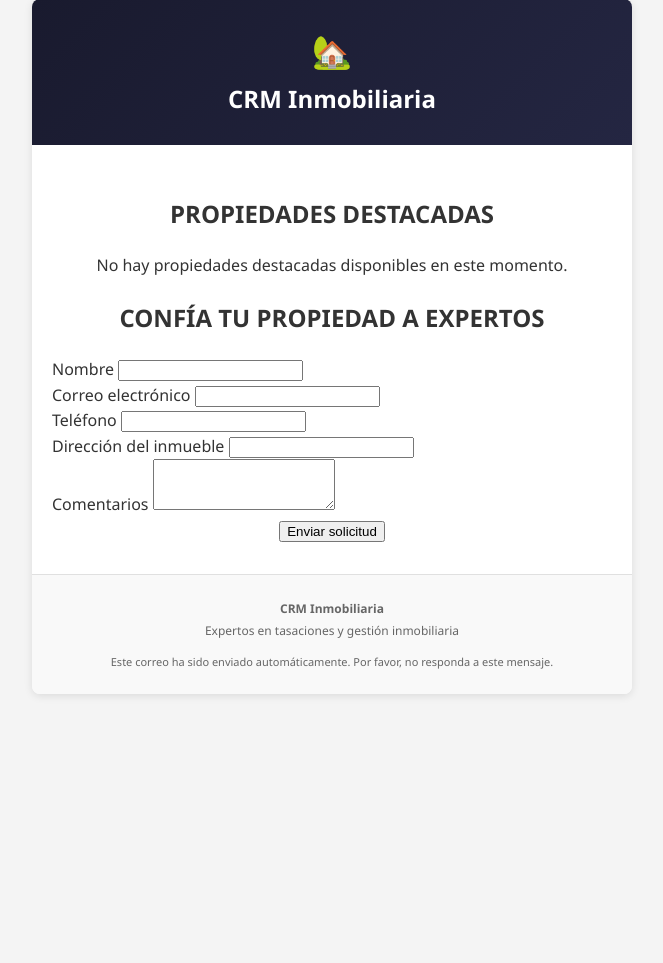
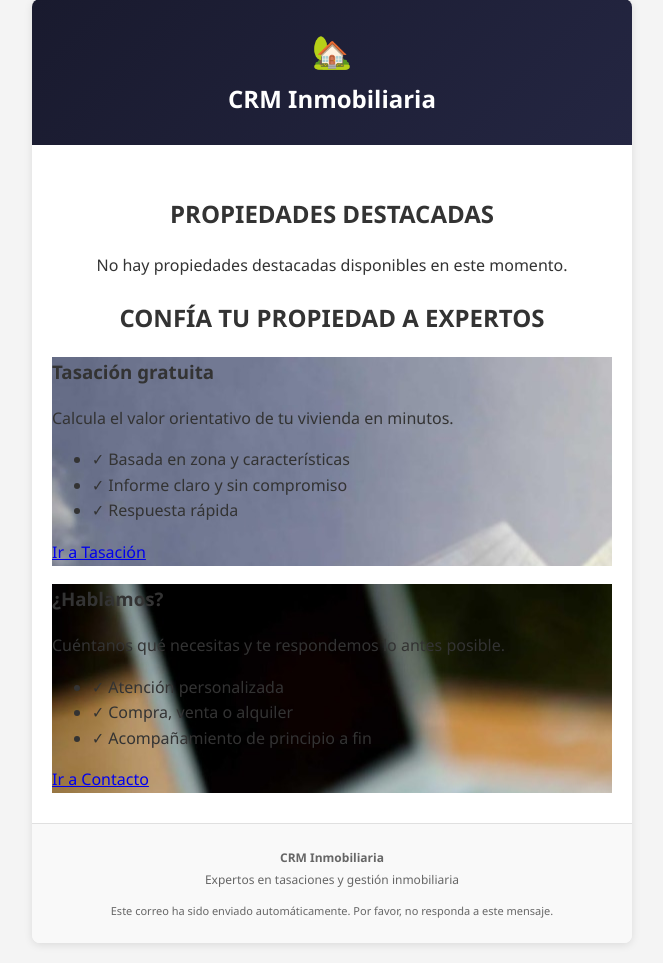
Before and after one commit to OswaldoDomingo/inmobiliaria, a PHP site: template app/views/home.php in a window 1280 px wide. Shown: the part 21-984 px from the top of the page, without its empty margins (308-971 px from the left). Before the commit the page ends 717 px from the top, so only its background shows below. Run offline with PHP 8.4, Linux system fonts and the light colour scheme; the template is opened without the code that fills it, so the values that code supplies are empty.

Commit message:
feat(landing): split CTA con imágenes locales y prefill por motivo en contacto

```diff
--- a/app/views/home.php
+++ b/app/views/home.php
@@ -137,38 +137,36 @@
             CONFÍA TU PROPIEDAD A EXPERTOS
         </h2>
 
-        <div class="row justify-content-center">
-            <div class="col-12 col-md-10 col-lg-8">
-                <div class="valoracion-box p-4">
-                    <form class="row g-3">
-                        <div class="col-12 col-md-6">
-                            <label class="form-label">Nombre</label>
-                            <input type="text" class="form-control">
-                        </div>
-                        <div class="col-12 col-md-6">
-                            <label class="form-label">Correo electrónico</label>
-                            <input type="email" class="form-control">
-                        </div>
-                        <div class="col-12 col-md-6">
-                            <label class="form-label">Teléfono</label>
-                            <input type="tel" class="form-control">
-                        </div>
-                        <div class="col-12 col-md-6">
-                            <label class="form-label">Dirección del inmueble</label>
-                            <input type="text" class="form-control">
-                        </div>
-                        <div class="col-12">
-                            <label class="form-label">Comentarios</label>
-                            <textarea class="form-control" rows="3"></textarea>
-                        </div>
-                        <div class="col-12 text-center">
-                            <button type="submit" class="btn btn-dark px-5">
-                                Enviar solicitud
-                            </button>
-                        </div>
-                    </form>
+        <div class="cta-split">
+            <!-- Bloque Tasación -->
+            <article class="cta-card" style="background-image: url('/assets/img/cta/0004.jpg');">
+                <div class="cta-overlay"></div>
+                <div class="cta-content">
+                    <h3 class="h2 fw-bold mb-2">Tasación gratuita</h3>
+                    <p class="mb-3">Calcula el valor orientativo de tu vivienda en minutos.</p>
+                    <ul class="list-unstyled mb-4">
+                        <li class="mb-2">✓ Basada en zona y características</li>
+                        <li class="mb-2">✓ Informe claro y sin compromiso</li>
+                        <li class="mb-2">✓ Respuesta rápida</li>
+                    </ul>
+                    <a href="/tasacion" class="btn btn-ghost">Ir a Tasación</a>
                 </div>
-            </div>
+            </article>
+
+            <!-- Bloque Contacto -->
+            <article class="cta-card" style="background-image: url('/assets/img/cta/1031.jpg');">
+                <div class="cta-overlay"></div>
+                <div class="cta-content">
+                    <h3 class="h2 fw-bold mb-2">¿Hablamos?</h3>
+                    <p class="mb-3">Cuéntanos qué necesitas y te respondemos lo antes posible.</p>
+                    <ul class="list-unstyled mb-4">
+                        <li class="mb-2">✓ Atención personalizada</li>
+                        <li class="mb-2">✓ Compra, venta o alquiler</li>
+                        <li class="mb-2">✓ Acompañamiento de principio a fin</li>
+                    </ul>
+                    <a href="/contacto?motivo=info" class="btn btn-ghost">Ir a Contacto</a>
+                </div>
+            </article>
         </div>
 
     </div>
```
Also changed, not shown: app/Controllers/ContactController.php (+50 -9 lines), app/views/contacto/form.php (+13 -2 lines), app/views/landing.php (+29 -31 lines), public/assets/css/landing.css, public/assets/img/cta/0004.jpg (added), public/assets/img/cta/1031.jpg (added), 1 other file.
